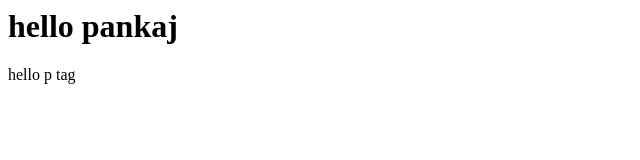
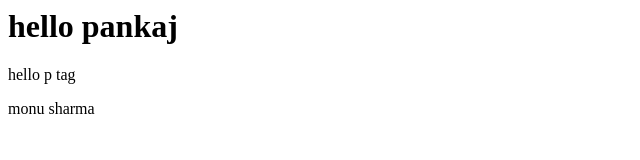
Before and after one commit to psharma93167/testgit, a plain HTML site: page index.html in a window 1280 px wide. Shown: the whole page, without its empty margins (0-640 px from the left). Drawn offline with Linux system fonts and the light colour scheme.

Commit message:
add somthing

```diff
--- a/index.html
+++ b/index.html
@@ -1,2 +1,3 @@
 <h1>hello pankaj</h1>
 <p>hello p tag</p>
+<p>monu sharma</p>
```
